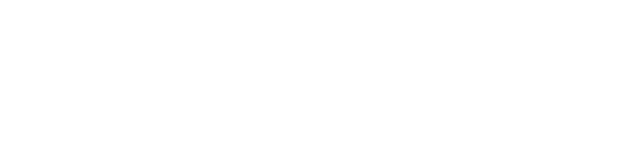
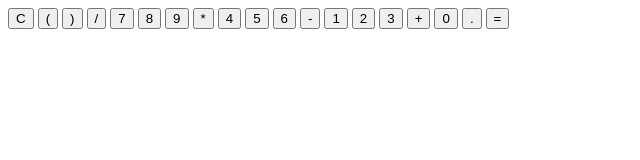
Before and after one commit to FabienLqr/Calculator, a plain HTML site: page index.html in a window 1280 px wide. Shown: the whole page, without its empty margins (0-640 px from the left). Drawn offline with Linux system fonts and the light colour scheme.

Commit message:
set all button

```diff
--- a/index.html
+++ b/index.html
@@ -7,6 +7,31 @@
     <title>Calculatrice en JavaScript</title>
   </head>
   <body>
+    <div class="calculatrice">
+      <div class="ecran"></div>
+      <div class="touches">
+        <button class="bouton">C</button>
+        <button class="bouton">(</button>
+        <button class="bouton">)</button>
+        <button class="bouton">/</button>
+        <button class="bouton">7</button>
+        <button class="bouton">8</button>
+        <button class="bouton">9</button>
+        <button class="bouton">*</button>
+        <button class="bouton">4</button>
+        <button class="bouton">5</button>
+        <button class="bouton">6</button>
+        <button class="bouton">-</button>
+        <button class="bouton">1</button>
+        <button class="bouton">2</button>
+        <button class="bouton">3</button>
+        <button class="bouton">+</button>
+        <button class="bouton">0</button>
+        <button class="bouton">.</button>
+        <button class="bouton">=</button>
+      </div>
+    </div>
+
     <script src="./app.js"></script>
   </body>
 </html>
```
